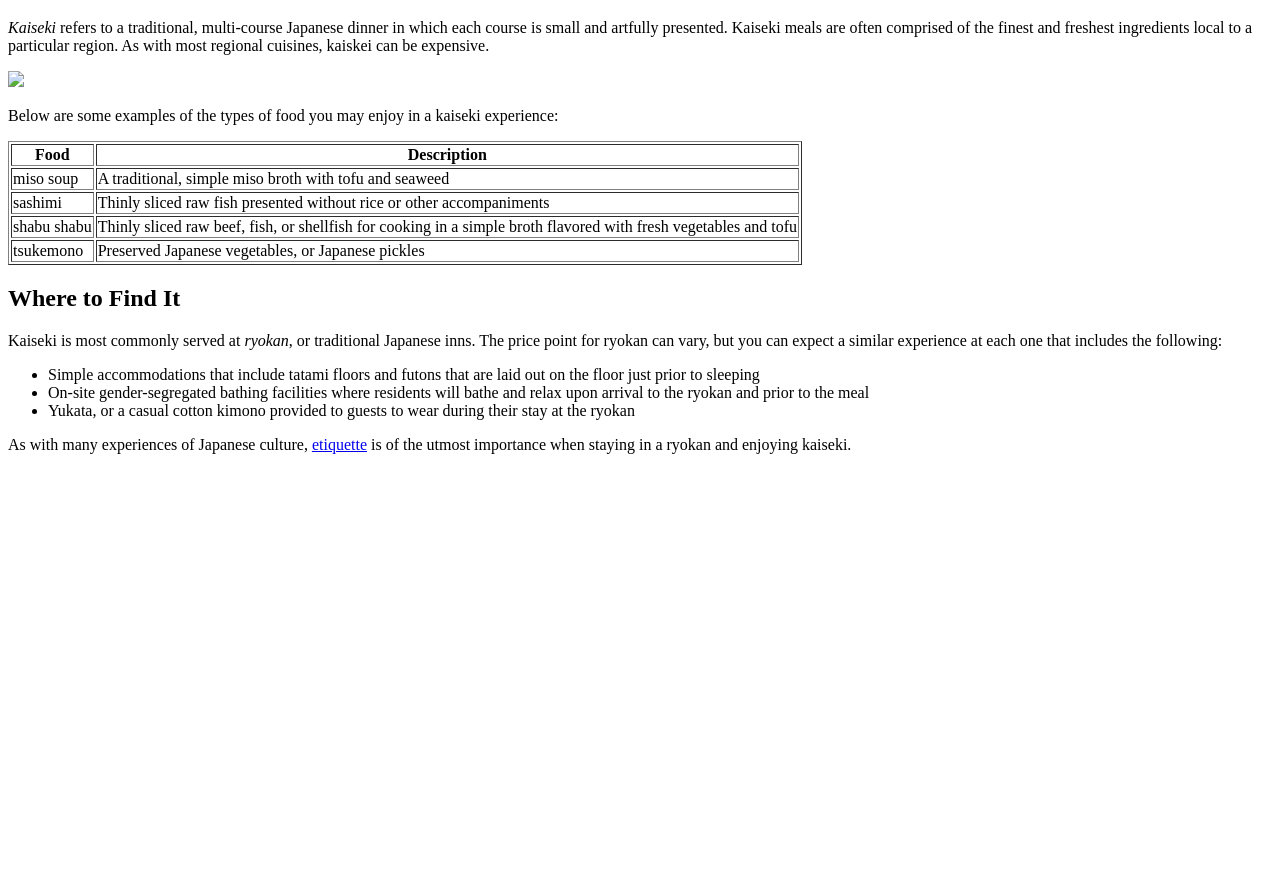
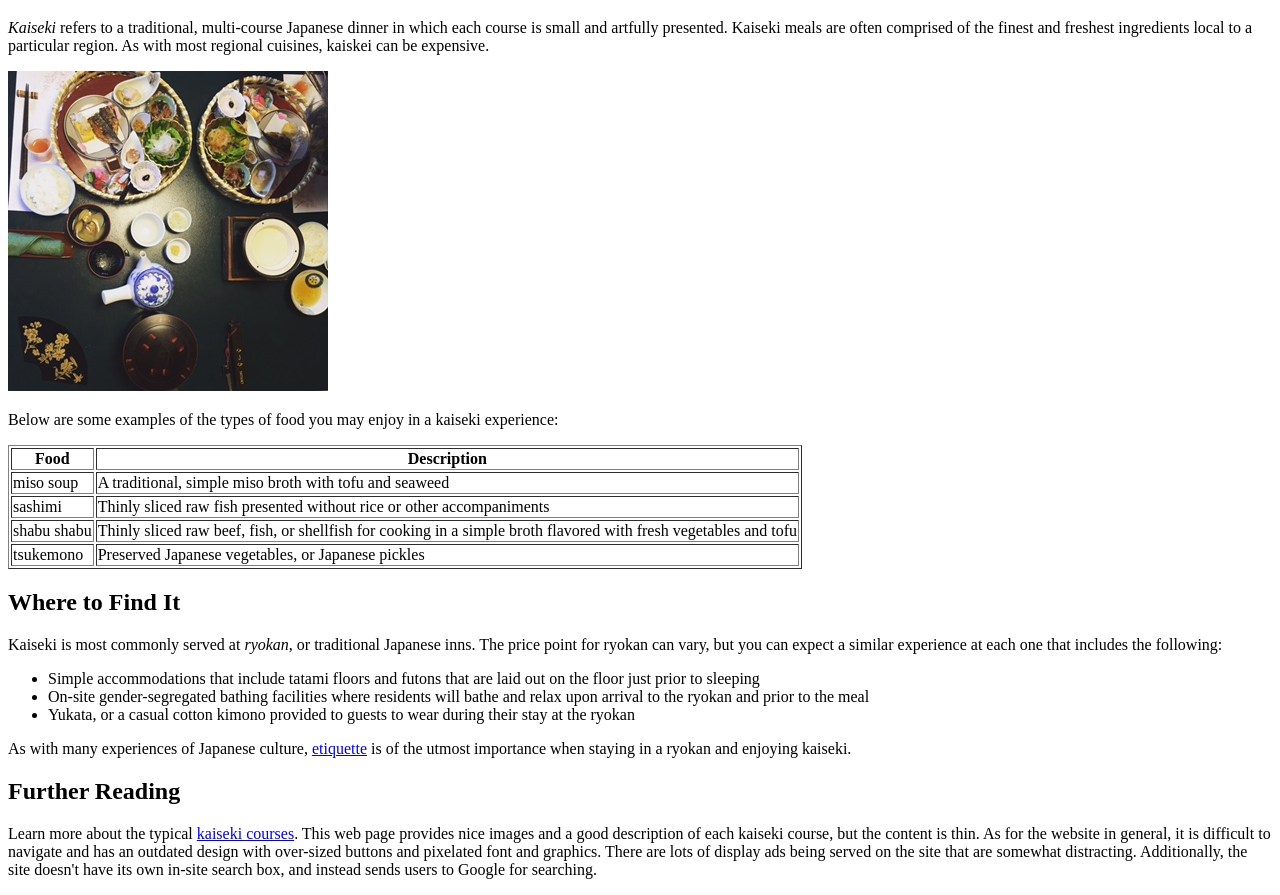
Before and after one commit to KBoffi/KBoffi.github.io, a plain HTML site: page index.html in a window 1280 px wide. Shown: the part 61-956 px from the top of the page. Before the commit the page ends 800 px from the top, so only its background shows below. Drawn offline with Linux system fonts and the light colour scheme.

Commit message:
Edit image on etiquette.html and add link to another website about kaiseki to index.html

```diff
--- a/index.html
+++ b/index.html
@@ -6,7 +6,7 @@
 <body>
   <h1>Kaiseki: The Art of Traditional Japanese Cuisine</h1>
   <p><em>Kaiseki</em> refers to a traditional, multi-course Japanese dinner in which each course is small and artfully presented. Kaiseki meals are often comprised of the finest and freshest ingredients local to a particular region. As with most regional cuisines, kaiskei can be expensive.</p>
-  <img src="personal-website/kaiseki-meal.jpg">
+  <img src="kaiseki-meal.jpg">
   <p>Below are some examples of the types of food you may enjoy in a kaiseki experience:</p>
   <table border="1">
     <tr>
@@ -37,5 +37,7 @@
       <li>Yukata, or a casual cotton kimono provided to guests to wear during their stay at the ryokan</li>
     </ul>
     <p>As with many experiences of Japanese culture, <a href="etiquette.html">etiquette</a> is of the utmost importance when staying in a ryokan and enjoying kaiseki.</p>
+    <h2>Further Reading</h2>
+    <p>Learn more about the typical <a href="http://www.japan-talk.com/jt/new/kaiseki">kaiseki courses</a>. This web page provides nice images and a good description of each kaiseki course, but the content is thin. As for the website in general, it is difficult to navigate and has an outdated design with over-sized buttons and pixelated font and graphics. There are lots of display ads being served on the site that are somewhat distracting. Additionally, the site doesn't have its own in-site search box, and instead sends users to Google for searching.</p>
 </body>
 </html>
```
Also changed, not shown: etiquette.html (+3 -3 lines), ryokan.jpg.
